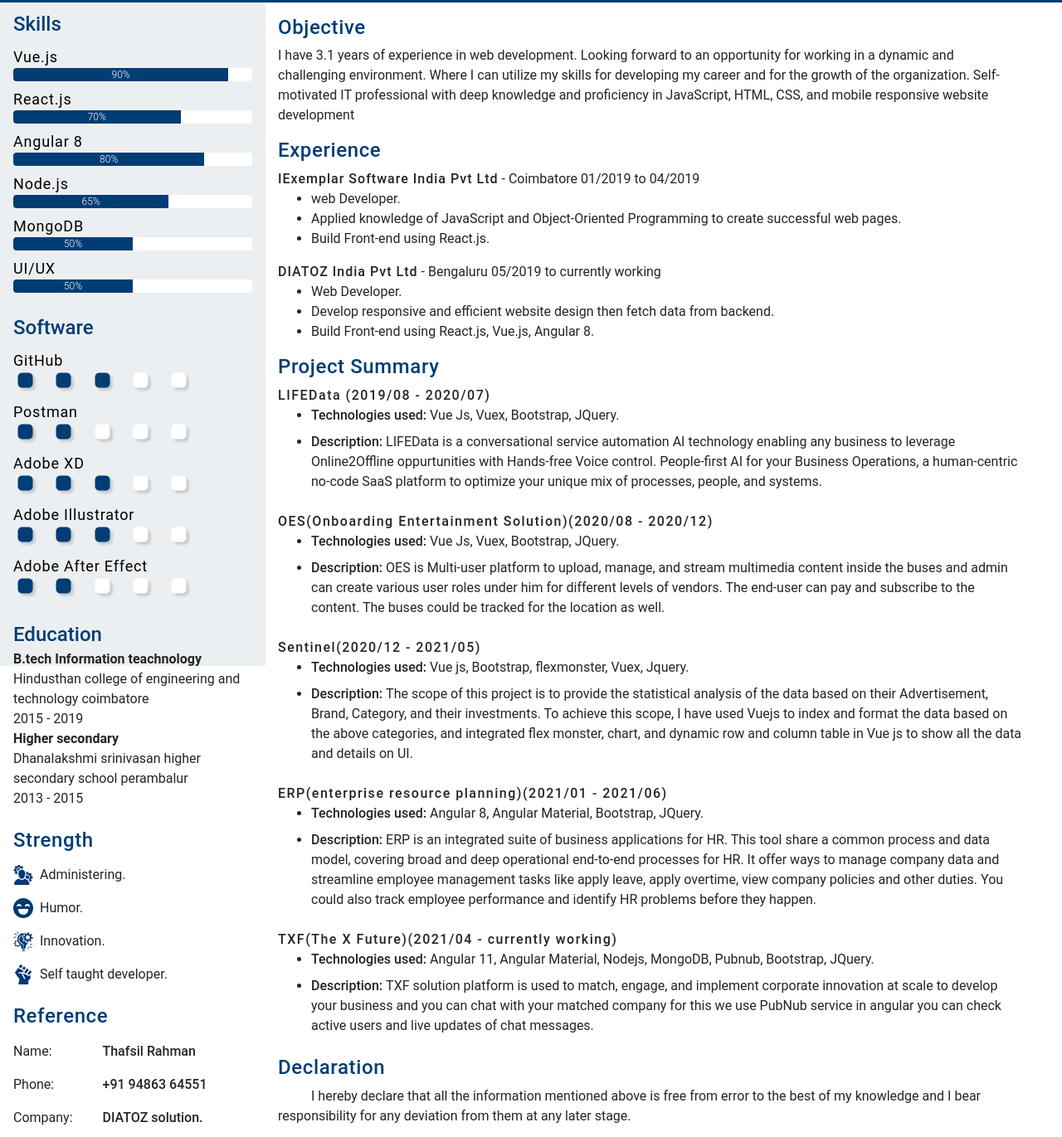
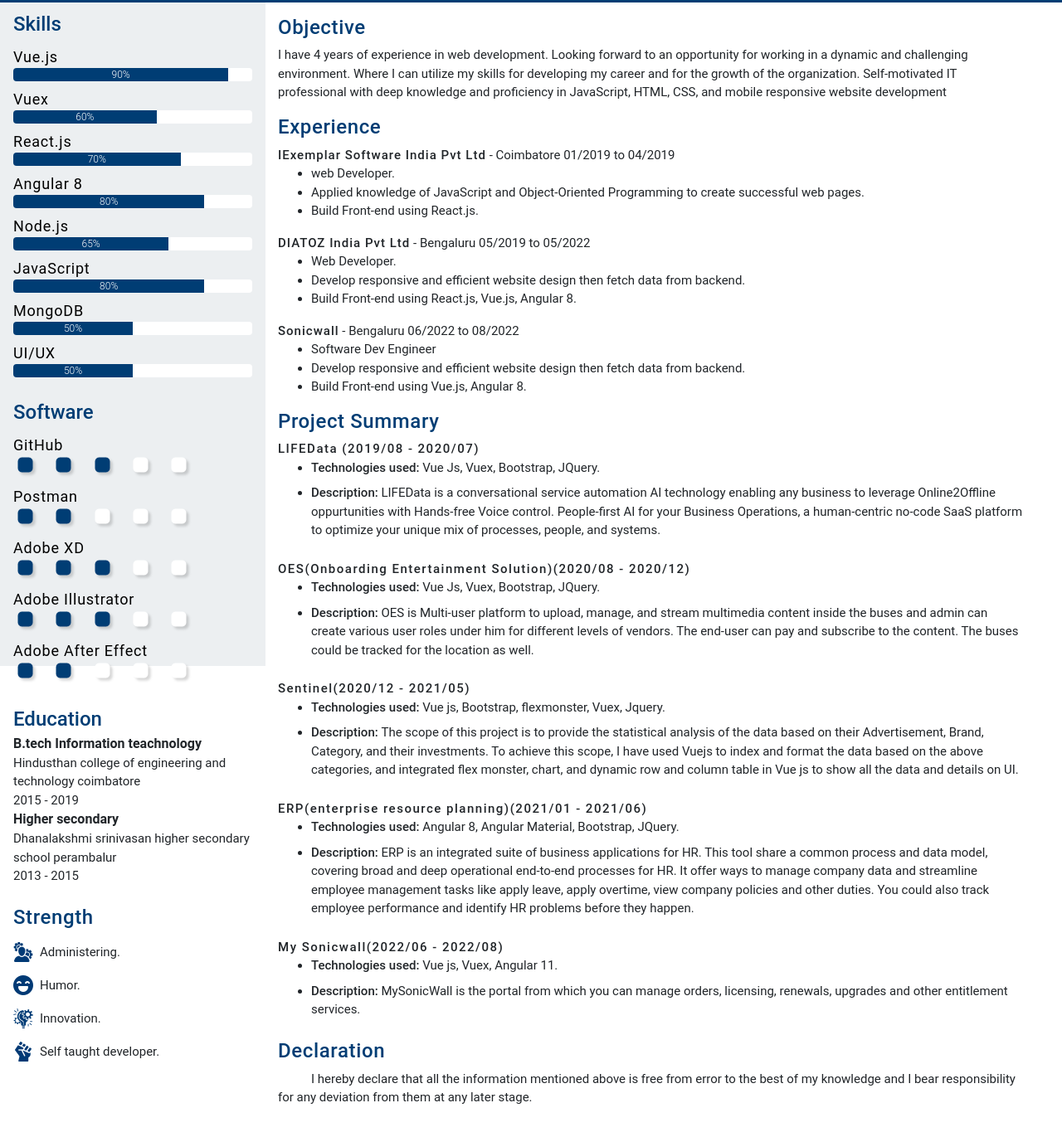
Before and after one commit to vijay9711/resume, a plain HTML site: page index.html in a window 1280 px wide. Shown: the part 186-1557 px from the top of the page at 83% size. Drawn offline with nearby package versions, Linux system fonts and the light colour scheme.

Commit message:
skills updated

```diff
--- a/index.html
+++ b/index.html
@@ -44,6 +44,13 @@
         </div>
       </div>
       <div class="mt-2" style="align-items: center;">
+        <p class="skill-name m-0">Vuex </p>
+        <div class="progress w-100 ml-auto">
+          <div class="progress-bar" role="progressbar" style="width: 60%" aria-valuenow="75" aria-valuemin="0"
+            aria-valuemax="100">60%</div>
+        </div>
+      </div>
+      <div class="mt-2" style="align-items: center;">
         <p class="skill-name m-0">React.js </p>
         <div class="progress w-100 ml-auto">
           <div class="progress-bar" role="progressbar" style="width: 70%" aria-valuenow="75" aria-valuemin="0"
@@ -62,6 +69,13 @@
         <div class="progress w-100 ml-auto">
           <div class="progress-bar" role="progressbar" style="width: 65%" aria-valuenow="75" aria-valuemin="0"
             aria-valuemax="100">65%</div>
+        </div>
+      </div>
+      <div class="mt-2" style="align-items: center;">
+        <p class="skill-name m-0">JavaScript </p>
+        <div class="progress w-100 ml-auto">
+          <div class="progress-bar" role="progressbar" style="width: 80%" aria-valuenow="75" aria-valuemin="0"
+            aria-valuemax="100">80%</div>
         </div>
       </div>
       <div class="mt-2" style="align-items: center;">
@@ -159,7 +173,7 @@
             <span class="ml-2 content">Self taught developer.</span>
           </div>
       </div>
-      <div class="col-12 contentmargin mt-4">
+      <!-- <div class="col-12 contentmargin mt-4">
         <h1 class="head headborder">Reference</h1>
         <div class="row p-0 m-0">
           <div class="col-5 p-0 my-2 content">
@@ -181,7 +195,7 @@
             <strong>DIATOZ solution.</strong>
           </div>
         </div>
-      </div>
+      </div> -->
         <!-- <p class="title m-0 mt-4">Strength</p>
         <p class="mt-3 ml-2"><img src="icon/strength/high-five.png" class="mr-2" />Trustworthiness</p>
         <p class="mt-3 ml-2"><img src="icon/strength/admin-with-cogwheels.png" class="mr-2" />Administering</p>
@@ -196,7 +210,7 @@
       <div class="col-12 pt-3 contentmargin">
         <h1 class="head headborder">Objective</h1>
         <p class="content">
-          I have 3.1 years of experience in web development. Looking forward to an opportunity for working in a dynamic and
+          I have 4 years of experience in web development. Looking forward to an opportunity for working in a dynamic and
           challenging environment. Where I can utilize my skills for
           developing my career and for the growth of the organization.
           Self-motivated IT professional with deep knowledge and proficiency in JavaScript, HTML, CSS, and
@@ -220,7 +234,7 @@
         </ul>
         <p class="workCompany mb-0 content">
           <strong style="letter-spacing:1px;">DIATOZ India Pvt Ltd</strong> - Bengaluru 05/2019 to
-          currently working
+          05/2022
         </p>
         <ul class=" content">
           <li>Web Developer.</li>
@@ -229,6 +243,18 @@
             from backend.
           </li>
           <li class="workCompany">Build Front-end using React.js, Vue.js, Angular 8.</li>
+        </ul>
+        <p class="workCompany mb-0 content">
+          <strong style="letter-spacing:1px;">Sonicwall</strong> - Bengaluru 06/2022 to
+          08/2022
+        </p>
+        <ul class=" content">
+          <li>Software Dev Engineer</li>
+          <li class="workCompany content">
+            Develop responsive and efficient website design then fetch data
+            from backend.
+          </li>
+          <li class="workCompany">Build Front-end using Vue.js, Angular 8.</li>
         </ul>
       </div>
       <!---------------------------- Project --------------------------------->
@@ -308,7 +334,7 @@
           </ul>
         </div>
         <!-- TXF(The X Future)(2021/04 - currently working) -->
-        <div class=" content">
+        <!-- <div class=" content">
           <p class="projectTitle mb-0">
             <strong>TXF(The X Future)(2021/04 - currently working)</strong>
           </p>
@@ -321,6 +347,24 @@
             <li>
               <div class="row p-0 m-0 d-flex">
                 <label><strong>Description: </strong>TXF solution platform is used to match, engage, and implement corporate innovation at scale to develop your business and you can chat with your matched company for this we use PubNub service in angular you can check active users and live updates of chat messages.</label>
+              </div>
+            </li>
+          </ul>
+        </div> -->
+        <!-- Sonicwall(My Sonicwall)(2022/06 - 2022/08) -->
+        <div class=" content">
+          <p class="projectTitle mb-0">
+            <strong>My Sonicwall(2022/06 - 2022/08)</strong>
+          </p>
+          <ul>
+            <li>
+              <div class="row p-0 m-0 d-flex">
+                <label><strong>Technologies used: </strong> Vue js, Vuex, Angular 11.</label>
+              </div>
+            </li>
+            <li>
+              <div class="row p-0 m-0 d-flex">
+                <label><strong>Description: </strong>MySonicWall is the portal from which you can manage orders, licensing, renewals, upgrades and other entitlement services.</label>
               </div>
             </li>
           </ul>
--- a/resume.css
+++ b/resume.css
@@ -6,7 +6,7 @@ body::-webkit-scrollbar {
     display: none;
   }
   .content{
-      font-size: 16px;
+      font-size: 15px;
       font-weight: 400 ;
   }
 .margin {
```
